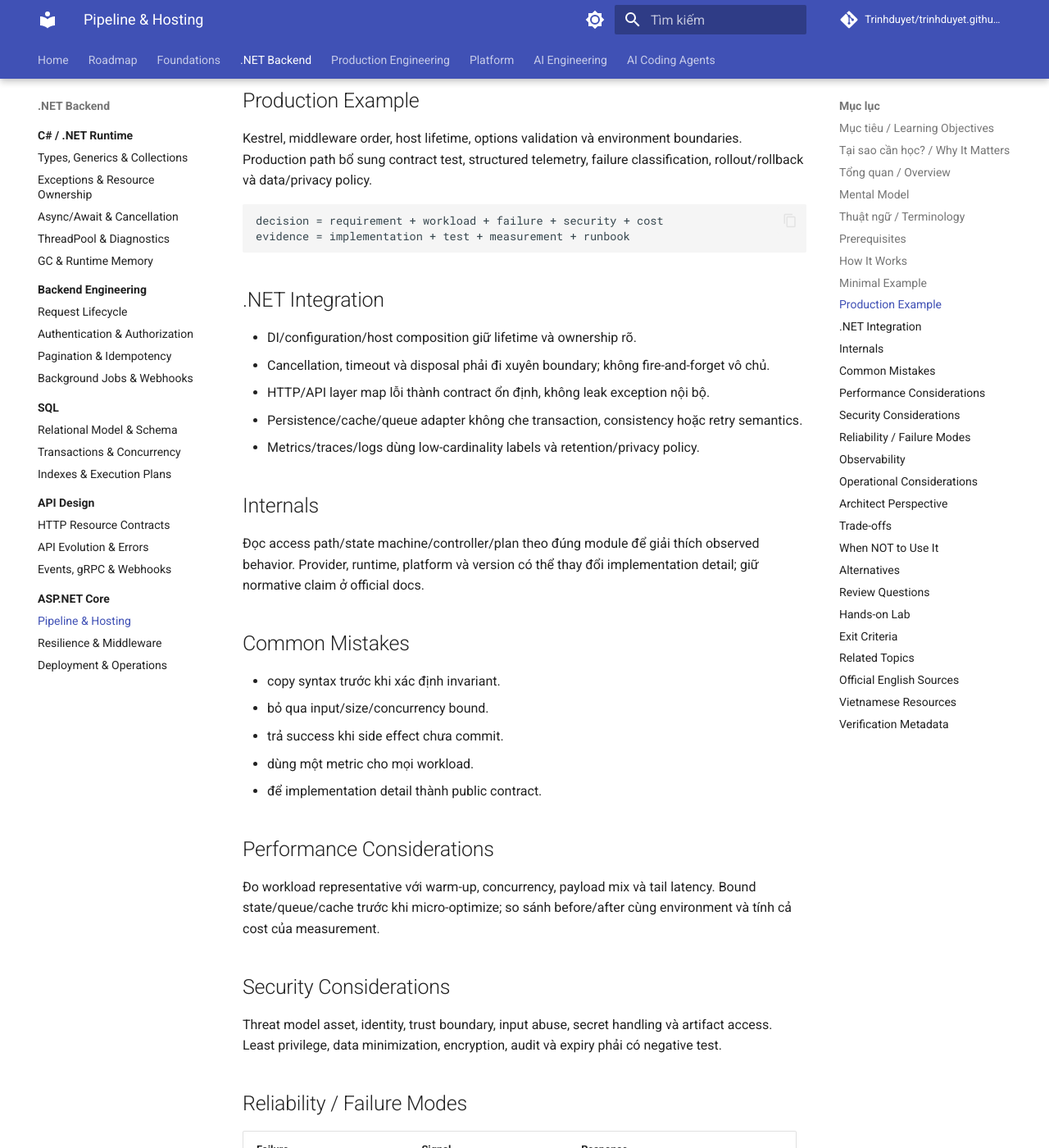
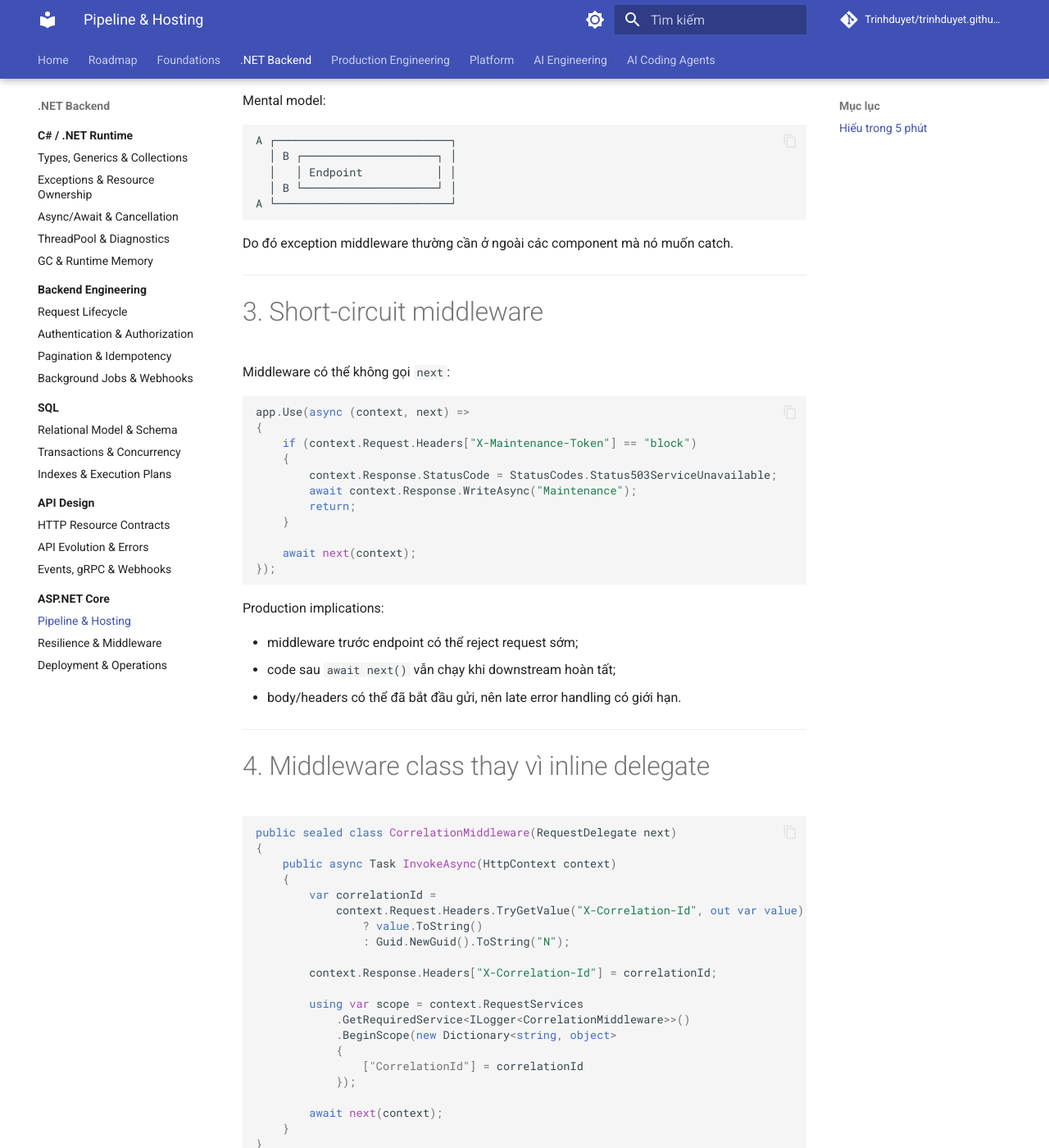
Before and after one commit to Trinhduyet/trinhduyet.github.io, an MkDocs documentation site: the page built from docs/07-aspnet-core/pipeline-hosting-and-configuration.md, in a window 1280 px wide and 1400 px high, scrolled down 2213 px. Shown: the whole window at 82% size. Built offline with MkDocs 1.6.1 and Material for MkDocs 9.7.7, drawn with Linux system fonts in a browser that asks for light colours; comment, search, counter and statistics services are not loaded; some of the changed text lies outside the part shown.

Commit message:
docs(aspnet): add concrete pipeline hosting and configuration examples

````diff
--- a/docs/07-aspnet-core/pipeline-hosting-and-configuration.md
+++ b/docs/07-aspnet-core/pipeline-hosting-and-configuration.md
@@ -1,199 +1,565 @@
 # Pipeline, Hosting và Configuration
 
-> [← Module 07 overview](README.md) · [ASP.NET Core references](references.md)
+> [← ASP.NET Core overview](README.md) · [References](references.md)
 
-## Mục tiêu / Learning Objectives
+## Hiểu trong 5 phút
 
-- giải thích pipeline, hosting và configuration bằng mental model và boundary;
-- implement một minimal path có bound, invariant và observable output;
-- phân tích failure, security, performance, reliability và operational ownership;
-- đối chiếu behavior với nguồn chính thức thay vì dựa vào folklore;
-- viết decision note và biết trigger để chuyển sang alternative.
+Một request không nhảy thẳng vào controller/endpoint.
 
-## Tại sao cần học? / Why It Matters
+```mermaid
+flowchart LR
+    A[Socket / HTTP] --> B[Kestrel]
+    B --> C[Middleware 1]
+    C --> D[Middleware 2]
+    D --> E[Routing]
+    E --> F[Endpoint]
+    F --> G[Application]
+```
 
-Kestrel, middleware order, host lifetime, options validation và environment boundaries. Đây là boundary nơi một quyết định nhỏ có thể đổi correctness, latency, security và operational ownership.
+Điều quan trọng:
 
-## Tổng quan / Overview
+- Kestrel sở hữu HTTP connection/request processing;
+- middleware chạy theo **order**;
+- DI scope thường gắn request scope;
+- configuration được compose từ nhiều providers;
+- process có lifecycle startup → running → stopping;
+- cancellation/graceful shutdown phải đi tới công việc đang chạy.
 
-~~~mermaid
-flowchart LR
-    A["Input / workload"] --> B["Pipeline, Hosting và Configuration"] --> C["State / result"] --> D["Evidence / decision"]
-~~~
+---
 
-## Mental Model
+# 1. Minimal app nhưng có production boundaries
 
-| Boundary | Câu hỏi | Evidence |
-| --- | --- | --- |
-| Input | Dữ liệu/traffic đến từ đâu và bound nào? | Contract, validation, limit |
-| Core | Invariant/state transition nào phải đúng? | Test, query/plan, policy |
-| Resource | CPU, memory, network, storage, quota nào tiêu thụ? | Metrics, profile, capacity |
-| Recovery | Khi dependency/change fail thì ai xử lý? | Retry, rollback, runbook |
+```csharp
+var builder = WebApplication.CreateBuilder(args);
 
-Kestrel, middleware order, host lifetime, options validation và environment boundaries. Học stable concept trước version/tool syntax; mọi claim production phải có measurement hoặc source.
+builder.Services.AddProblemDetails();
+builder.Services.AddHealthChecks();
 
-## Thuật ngữ / Terminology
+builder.Services
+    .AddOptions<AppOptions>()
+    .BindConfiguration("App")
+    .ValidateDataAnnotations()
+    .ValidateOnStart();
 
-| Thuật ngữ | Ý nghĩa |
-| --- | --- |
-| Invariant | Điều kiện luôn phải đúng |
-| Boundary | Nơi ownership/semantics đổi |
-| Estimate | Dự đoán cost trước runtime |
-| Backpressure | Buộc producer theo capacity |
-| Evidence | Output dùng để quyết định |
-| Rollback | Đường quay về trạng thái an toàn |
+builder.Services.AddScoped<OrderService>();
 
-## Prerequisites
+var app = builder.Build();
 
-- [Module 06 prerequisite](../06-api-design/README.md).
-- [Roadmap dependency graph](../00-roadmap/prerequisites.md).
-- Có thể ghi failure hypothesis và output reproducible.
+app.UseExceptionHandler();
 
-## How It Works
+app.MapGet("/orders/{id:long}", async (
+    long id,
+    OrderService service,
+    CancellationToken cancellationToken) =>
+{
+    var order = await service.GetAsync(id, cancellationToken);
 
-Bắt đầu từ requirement, chọn primitive, đặt safety bound, quan sát behavior và xác định owner. Kestrel, middleware order, host lifetime, options validation và environment boundaries. Không coi framework/platform abstraction là proof của correctness.
+    return order is null
+        ? Results.NotFound()
+        : Results.Ok(order);
+});
 
-## Minimal Example
+app.MapHealthChecks("/health/live");
 
-~~~csharp
-builder.Services.AddOptions<AppOptions>().ValidateOnStart();
-~~~
+app.Run();
+```
 
-Minimal example chỉ chứng minh shape; production cần validation, cancellation/timeout, migration, security và test tùy boundary.
+Review từng dòng bằng responsibility:
 
-## Production Example
+```text
+AddProblemDetails    → error contract support
+ValidateOnStart      → fail-fast config
+AddScoped            → request/service ownership
+UseExceptionHandler  → global exception boundary
+CancellationToken    → request abort propagation
+Health endpoint      → operator signal
+```
 
-Kestrel, middleware order, host lifetime, options validation và environment boundaries. Production path bổ sung contract test, structured telemetry, failure classification, rollout/rollback và data/privacy policy.
+---
 
-~~~text
-decision = requirement + workload + failure + security + cost
-evidence = implementation + test + measurement + runbook
-~~~
+# 2. Middleware execution order
 
-## .NET Integration
+Custom middleware:
 
-- DI/configuration/host composition giữ lifetime và ownership rõ.
-- Cancellation, timeout và disposal phải đi xuyên boundary; không fire-and-forget vô chủ.
-- HTTP/API layer map lỗi thành contract ổn định, không leak exception nội bộ.
-- Persistence/cache/queue adapter không che transaction, consistency hoặc retry semantics.
-- Metrics/traces/logs dùng low-cardinality labels và retention/privacy policy.
+```csharp
+app.Use(async (context, next) =>
+{
+    Console.WriteLine("A before");
+    await next(context);
+    Console.WriteLine("A after");
+});
 
-## Internals
+app.Use(async (context, next) =>
+{
+    Console.WriteLine("B before");
+    await next(context);
+    Console.WriteLine("B after");
+});
 
-Đọc access path/state machine/controller/plan theo đúng module để giải thích observed behavior. Provider, runtime, platform và version có thể thay đổi implementation detail; giữ normative claim ở official docs.
+app.MapGet("/", () => "OK");
+```
 
-## Common Mistakes
+Output:
 
-- copy syntax trước khi xác định invariant.
-- bỏ qua input/size/concurrency bound.
-- trả success khi side effect chưa commit.
-- dùng một metric cho mọi workload.
-- để implementation detail thành public contract.
+```text
+A before
+B before
+B after
+A after
+```
 
-## Performance Considerations
+Mental model:
 
-Đo workload representative với warm-up, concurrency, payload mix và tail latency. Bound state/queue/cache trước khi micro-optimize; so sánh before/after cùng environment và tính cả cost của measurement.
+```text
+A ┌──────────────────────────┐
+  │ B ┌────────────────────┐ │
+  │   │ Endpoint           │ │
+  │ B └────────────────────┘ │
+A └──────────────────────────┘
+```
 
-## Security Considerations
+Do đó exception middleware thường cần ở ngoài các component mà nó muốn catch.
 
-Threat model asset, identity, trust boundary, input abuse, secret handling và artifact access. Least privilege, data minimization, encryption, audit và expiry phải có negative test.
+---
 
-## Reliability / Failure Modes
+# 3. Short-circuit middleware
 
-| Failure | Signal | Response |
-| --- | --- | --- |
-| Invalid input/state | 4xx, constraint/test failure | Reject rõ, không partial side effect |
-| Dependency slow/unavailable | Timeout, queue/latency tăng | Deadline, bounded retry, fallback hoặc shed |
-| Capacity exhausted | CPU/memory/quota/429 | Backpressure, scale, degrade hoặc stop |
-| Change incompatible | Error/contract drift | Canary, migration, rollback/forward fix |
-| Operator mistake | Audit/event anomaly | Least privilege, approval, runbook |
+Middleware có thể không gọi `next`:
 
-## Observability
+```csharp
+app.Use(async (context, next) =>
+{
+    if (context.Request.Headers["X-Maintenance-Token"] == "block")
+    {
+        context.Response.StatusCode = StatusCodes.Status503ServiceUnavailable;
+        await context.Response.WriteAsync("Maintenance");
+        return;
+    }
 
-Ghi success/error rate, latency percentile, resource usage, state transitions và version/deployment. Trace nối request → core operation → dependency; log structured theo operation ID. Alert theo SLO/error budget.
+    await next(context);
+});
+```
 
-## Operational Considerations
+Production implications:
 
-- Pin tool/provider/image/schema version phù hợp.
-- Readiness không báo healthy trước invariant cần thiết.
-- Runbook có preflight, read-only command, rollback và artifact retention.
-- Rehearse backup/restore, key rotation, failover, drift hoặc upgrade tùy module.
-- Manual exception có owner, expiry và post-incident review.
+- middleware trước endpoint có thể reject request sớm;
+- code sau `await next()` vẫn chạy khi downstream hoàn tất;
+- body/headers có thể đã bắt đầu gửi, nên late error handling có giới hạn.
 
-## Architect Perspective
+---
 
-Pipeline, Hosting và Configuration trở thành architectural boundary khi ảnh hưởng ownership, consistency, deployment, capacity hoặc team topology. Chọn phương án đơn giản nhất thỏa NFR; document điều gì đổi ở 10x/100x và trigger migrate.
+# 4. Middleware class thay vì inline delegate
 
-## Trade-offs
+```csharp
+public sealed class CorrelationMiddleware(RequestDelegate next)
+{
+    public async Task InvokeAsync(HttpContext context)
+    {
+        var correlationId =
+            context.Request.Headers.TryGetValue("X-Correlation-Id", out var value)
+                ? value.ToString()
+                : Guid.NewGuid().ToString("N");
 
-| Lựa chọn | Lợi ích | Chi phí/rủi ro |
-| --- | --- | --- |
-| Simple/local | Dễ hiểu, ít toil | Giới hạn scale/durability |
-| Specialized/distributed | Capacity/feature tốt | Coupling, failure và vận hành |
-| Managed/platform | Giảm control-plane toil | Quota, lock-in và cost |
+        context.Response.Headers["X-Correlation-Id"] = correlationId;
 
-## When NOT to Use It
+        using var scope = context.RequestServices
+            .GetRequiredService<ILogger<CorrelationMiddleware>>()
+            .BeginScope(new Dictionary<string, object>
+            {
+                ["CorrelationId"] = correlationId
+            });
 
-- Không dùng pattern này nếu requirement chưa chứng minh need hoặc không có owner vận hành.
-- Không dùng abstraction để che failure/latency/consistency semantics.
-- Không chọn managed/distributed option chỉ vì production-ready mà thiếu cost/capacity evidence.
-- Không mở rộng privilege, retention hoặc data exposure để làm lab nhanh hơn.
-- Không tối ưu một metric nếu làm hỏng SLO, security hoặc rollback.
+        await next(context);
+    }
+}
+```
 
-## Alternatives
+Register:
 
-- Giữ local/simple implementation khi scale và durability chưa yêu cầu.
-- Dùng managed service khi team không muốn sở hữu control plane và cost hợp lý.
-- Dùng queue/batch/stream hoặc synchronous path tùy latency/durability.
-- Dùng immutable artifact/configuration và migration thay manual mutation.
-- Dùng standard protocol/contract trước custom framework.
+```csharp
+app.UseMiddleware<CorrelationMiddleware>();
+```
 
-## Review Questions
+Không dùng correlation ID do client gửi làm authorization identity.
 
-1. Invariant nào phải đúng dù request/retry/deploy lặp lại?
-2. Boundary nào sở hữu state, timeout, cleanup hoặc rollback?
-3. Evidence nào chứng minh bottleneck/security/reliability claim?
-4. Điều gì sẽ hỏng khi dependency chậm hoặc state stale?
-5. Cost và operational toil tăng theo scale nào?
-6. Khi nào phương án đơn giản hơn là lựa chọn tốt hơn?
+---
 
-## Hands-on Lab
+# 5. Request scoped dependency
 
-Tạo một experiment bounded cho pipeline, hosting và configuration: ghi workload, expected output, failure scenario và safety bound; chạy baseline rồi so sánh; lưu decision note. Không đưa credential, production data hoặc diagnostic artifact nhạy cảm vào repository.
+```csharp
+public sealed class OrderService(AppDbContext db)
+{
+    public async Task<OrderDto?> GetAsync(
+        long id,
+        CancellationToken cancellationToken)
+    {
+        return await db.Orders
+            .AsNoTracking()
+            .Where(x => x.Id == id)
+            .Select(x => new OrderDto(
+                x.Id,
+                x.Status,
+                x.TotalAmount))
+            .SingleOrDefaultAsync(cancellationToken);
+    }
+}
+```
 
-## Exit Criteria
+Registration:
 
-- Giải thích được kestrel, middleware order, host lifetime, options validation và environment boundaries..
-- Implement minimal example có validation/bound phù hợp.
-- Mô tả failure, security, performance và operational response.
-- Có evidence reproducible và decision note.
-- Biết dependency tiếp theo và trigger cần nghiên cứu thêm.
+```csharp
+builder.Services.AddDbContext<AppDbContext>(options =>
+    options.UseSqlServer(connectionString));
 
-## Related Topics
+builder.Services.AddScoped<OrderService>();
+```
 
-- [Module 06 prerequisite](../06-api-design/README.md).
-- [Pipeline, Hosting và Configuration](pipeline-hosting-and-configuration.md).
-- [Resilience, Security và Middleware Production](resilience-security-and-middleware.md).
-- [Deployment, Observability và ASP.NET Operations](deployment-observability-and-operations.md).
-- Module 08 — Testing và Code Review khi content được mở.
+`DbContext` scoped và `OrderService` scoped cùng request là ownership dễ hiểu.
+
+---
+
+# 6. Captive dependency bug
+
+Bad:
+
+```csharp
+builder.Services.AddScoped<RequestContext>();
+builder.Services.AddSingleton<OrderCache>();
+
+public sealed class OrderCache(RequestContext requestContext)
+{
+}
+```
+
+Singleton capture scoped dependency tạo lifetime mismatch.
+
+Question khi chọn lifetime:
+
+```text
+Object này sở hữu state gì?
+State sống bao lâu?
+Có thread-safe không?
+Có giữ connection/resource không?
+Có phụ thuộc request/tenant identity không?
+```
+
+---
+
+# 7. Configuration composition
+
+Bạn có thể nhận config từ:
+
+```text
+appsettings.json
+appsettings.{Environment}.json
+environment variables
+command line
+secret provider / managed configuration
+```
+
+Không nên phụ thuộc vào source cụ thể trong business code.
+
+```csharp
+public sealed class PaymentOptions
+{
+    public const string SectionName = "Payment";
+
+    [Required]
+    public string BaseUrl { get; init; } = string.Empty;
+
+    [Range(1, 30)]
+    public int TimeoutSeconds { get; init; } = 5;
+}
+```
+
+Bind + validate:
+
+```csharp
+builder.Services
+    .AddOptions<PaymentOptions>()
+    .BindConfiguration(PaymentOptions.SectionName)
+    .ValidateDataAnnotations()
+    .ValidateOnStart();
+```
+
+Consumer:
+
+```csharp
+public sealed class PaymentClient(
+    IOptions<PaymentOptions> options,
+    HttpClient httpClient)
+{
+    private readonly PaymentOptions _options = options.Value;
+}
+```
+
+---
+
+# 8. `IOptions`, `IOptionsSnapshot`, `IOptionsMonitor`
+
+Mental model:
+
+```text
+IOptions<T>
+  simple stable value
+
+IOptionsSnapshot<T>
+  scoped snapshot
+
+IOptionsMonitor<T>
+  observe changes / current value
+```
+
+Đừng dùng dynamic config reload cho một setting nếu application invariant yêu cầu restart để thay đổi an toàn.
+
+Ví dụ connection provider, cryptographic setting hoặc schema behavior có thể cần controlled rollout hơn là hot reload.
+
+---
+
+# 9. Environment không phải security boundary
+
+```csharp
+if (app.Environment.IsDevelopment())
+{
+    app.MapOpenApi();
+}
+```
+
+Environment giúp chọn behavior/configuration, nhưng production security không được dựa vào giả định "environment variable luôn đúng".
+
+Critical endpoints vẫn cần authorization/network policy thích hợp.
+
+---
+
+# 10. Request cancellation
+
+`HttpContext.RequestAborted` được bind thành `CancellationToken` trong Minimal API:
+
+```csharp
+app.MapGet("/report", async (
+    ReportService service,
+    CancellationToken cancellationToken) =>
+{
+    var report = await service.BuildAsync(cancellationToken);
+    return Results.Ok(report);
+});
+```
+
+Service propagate:
+
+```csharp
+public async Task<ReportDto> BuildAsync(
+    CancellationToken cancellationToken)
+{
+    var rows = await db.Orders
+        .AsNoTracking()
+        .Take(10_000)
+        .ToListAsync(cancellationToken);
+
+    return Map(rows);
+}
+```
+
+Bad:
+
+```csharp
+await db.Orders.ToListAsync(CancellationToken.None);
+```
+
+---
+
+# 11. Background task không được capture request scope vô chủ
+
+Bad:
+
+```csharp
+app.MapPost("/start", (OrderService service) =>
+{
+    _ = Task.Run(async () =>
+    {
+        await service.ProcessAsync(CancellationToken.None);
+    });
+
+    return Results.Accepted();
+});
+```
+
+Sau request, scoped service có thể bị dispose; task cũng không có owner/retry/telemetry.
+
+Tốt hơn: queue work cho `BackgroundService` hoặc external broker.
+
+```csharp
+public sealed record WorkItem(long OrderId);
+```
+
+```csharp
+app.MapPost("/orders/{id:long}/process", async (
+    long id,
+    Channel<WorkItem> channel,
+    CancellationToken cancellationToken) =>
+{
+    await channel.Writer.WriteAsync(new WorkItem(id), cancellationToken);
+    return Results.Accepted();
+});
+```
+
+Consumer có scope riêng:
+
+```csharp
+public sealed class OrderWorker(
+    Channel<WorkItem> channel,
+    IServiceScopeFactory scopeFactory,
+    ILogger<OrderWorker> logger) : BackgroundService
+{
+    protected override async Task ExecuteAsync(CancellationToken stoppingToken)
+    {
+        await foreach (var item in channel.Reader.ReadAllAsync(stoppingToken))
+        {
+            await using var scope = scopeFactory.CreateAsyncScope();
+            var service = scope.ServiceProvider.GetRequiredService<OrderService>();
+
+            try
+            {
+                await service.ProcessAsync(item.OrderId, stoppingToken);
+            }
+            catch (Exception ex)
+            {
+                logger.LogError(ex, "Failed to process order {OrderId}", item.OrderId);
+            }
+        }
+    }
+}
+```
+
+In-memory Channel mất data khi process crash; nếu durability requirement cao hơn, dùng broker/persistent queue.
+
+---
+
+# 12. Graceful shutdown
+
+Khi process nhận stop signal:
+
+```text
+Host stopping
+    ↓
+CancellationToken của BackgroundService được cancel
+    ↓
+Server ngừng nhận/new traffic theo platform behavior
+    ↓
+Inflight work có khoảng thời gian để hoàn tất
+    ↓
+Process exits
+```
+
+Worker phải honor cancellation:
+
+```csharp
+protected override async Task ExecuteAsync(CancellationToken stoppingToken)
+{
+    while (!stoppingToken.IsCancellationRequested)
+    {
+        await DoWorkAsync(stoppingToken);
+    }
+}
+```
+
+Đừng swallow `OperationCanceledException` rồi tiếp tục loop vô hạn khi host đang shutdown.
+
+---
+
+# 13. Kestrel limit và request bounds
+
+Application nên có bounds ở nhiều lớp:
+
+```text
+server/proxy body limits
+endpoint validation
+pagination/page size
+streaming/backpressure
+DB query bounds
+external dependency deadlines
+```
+
+Ví dụ endpoint upload không nên đọc file vô hạn vào memory:
+
+```csharp
+app.MapPost("/upload", async (
+    IFormFile file,
+    CancellationToken cancellationToken) =>
+{
+    const long maxBytes = 10 * 1024 * 1024;
+
+    if (file.Length > maxBytes)
+    {
+        return Results.BadRequest("File too large");
+    }
+
+    await using var stream = file.OpenReadStream(maxBytes);
+    await ProcessAsync(stream, cancellationToken);
+
+    return Results.NoContent();
+});
+```
+
+---
+
+# 14. Failure experiments
+
+## A — Middleware order
+
+Viết integration test kiểm tra unauthenticated request không vào protected endpoint.
+
+## B — Startup validation
+
+Set invalid config:
+
+```bash
+export Payment__TimeoutSeconds=0
+```
+
+Run app và verify startup fail.
+
+## C — Client cancellation
+
+```bash
+curl --max-time 0.5 http://localhost:5000/slow
+```
+
+Log phải cho thấy operation bị cancel thay vì tiếp tục 10 giây vô chủ.
+
+## D — Graceful shutdown
+
+1. Start long-running background operation.
+2. Send SIGTERM/container stop.
+3. Verify worker nhận stopping token.
+4. Verify state không bị half-committed.
+
+---
+
+# 15. Exit criteria
+
+Bạn hoàn thành chapter khi có thể:
+
+- giải thích middleware nesting/order;
+- viết custom middleware có scope/logging đúng;
+- chọn DI lifetime theo ownership;
+- phát hiện captive dependency;
+- bind/validate Options fail-fast;
+- propagate request cancellation;
+- không fire-and-forget scoped service;
+- giải thích graceful shutdown của API + worker;
+- đặt bounds cho request/workload.
 
 ## Official English Sources
 
-- [ASP.NET Core fundamentals](https://learn.microsoft.com/en-us/aspnet/core/fundamentals/?view=aspnetcore-10.0).
-- [Middleware](https://learn.microsoft.com/en-us/aspnet/core/fundamentals/middleware?view=aspnetcore-10.0).
-- [Configuration](https://learn.microsoft.com/en-us/aspnet/core/fundamentals/configuration/?view=aspnetcore-10.0).
-- [Health checks](https://learn.microsoft.com/en-us/aspnet/core/host-and-deploy/health-checks?view=aspnetcore-10.0).
-- [Rate limiting](https://learn.microsoft.com/en-us/aspnet/core/performance/rate-limit?view=aspnetcore-10.0).
+- [ASP.NET Core fundamentals](https://learn.microsoft.com/en-us/aspnet/core/fundamentals/?view=aspnetcore-10.0)
+- [Middleware](https://learn.microsoft.com/en-us/aspnet/core/fundamentals/middleware?view=aspnetcore-10.0)
+- [Configuration](https://learn.microsoft.com/en-us/aspnet/core/fundamentals/configuration/?view=aspnetcore-10.0)
+- [Options pattern](https://learn.microsoft.com/en-us/aspnet/core/fundamentals/configuration/options?view=aspnetcore-10.0)
+- [.NET Generic Host](https://learn.microsoft.com/en-us/dotnet/core/extensions/generic-host)
 
-## Vietnamese Resources
+## Verification metadata
 
-- Dùng [glossary](../00-roadmap/glossary.md) để giữ canonical English term.
-- Viết reflection bằng tiếng Việt nhưng giữ tên API/protocol/metric chính xác.
-- Tuân thủ [source policy](../00-roadmap/source-policy.md) cho claim version-sensitive.
-
-## Verification Metadata
-
-- Verified: 2026-08-11.
-- Technology version: ASP.NET Core content v1; refresh version-sensitive behavior before production.
-- Context7 queries used: none; callable tool unavailable in this run.
-- Notes: content v1 không thay thế learner evidence; cần lab/review/production artifact để nâng level.
+- Verified: 2026-08-12.
+- Target: ASP.NET Core 10 / .NET 10.
+- Status: code-first deep rewrite.
````
